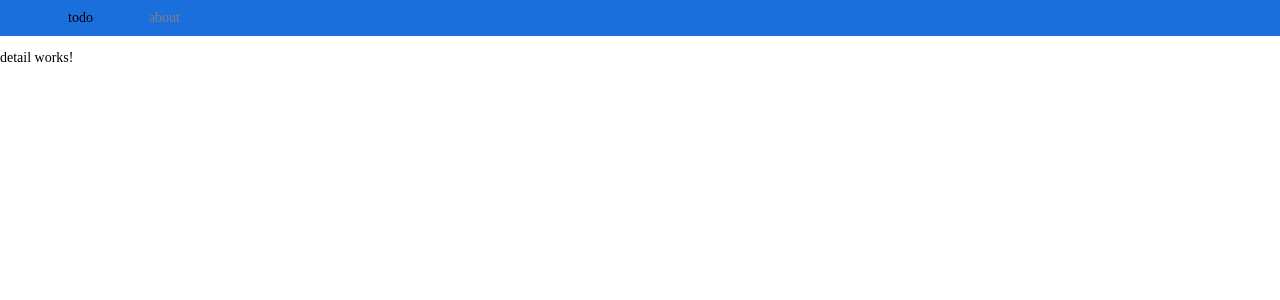
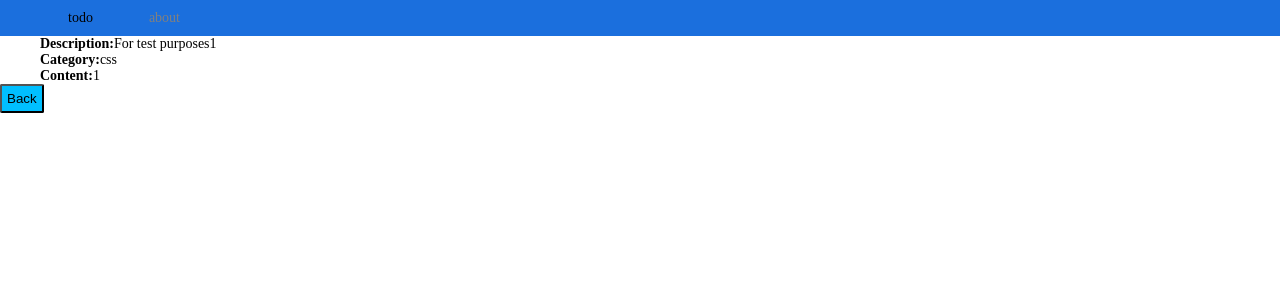
Before and after one commit to LT015/FirstAngular, an Angular app: page /todo in a window 1280 px wide. Both pictures are taken after a click on the element "For test purposes1". Shown: the top 300 px of the page. Built offline with nearby package versions, Linux system fonts and the light colour scheme.

Commit message:
提取button 实现detailComponent

```diff
--- a/src/app/detail/detail.component.html
+++ b/src/app/detail/detail.component.html
@@ -1 +1,15 @@
-<p>detail works!</p>
+<ul>
+    <li>
+        <strong>Description:</strong>
+        <span>{{todo.description}}</span>
+    </li>
+    <li>
+        <strong>Category:</strong>
+        <span>{{todo.category | category}}</span>
+    </li>
+    <li>
+        <strong>Content:</strong>
+        <span>{{todo.content}}</span>
+    </li>
+</ul>
+<app-button [text]="'Back'" (click$)="goBack()"></app-button>
--- a/src/app/detail/detail.component.ts
+++ b/src/app/detail/detail.component.ts
@@ -1,4 +1,7 @@
 import { Component, OnInit } from '@angular/core';
+import {ActivatedRoute} from '@angular/router';
+import {TodoService} from '../providers/todo.service';
+import {Todo} from '../interface';
 
 @Component({
   selector: 'app-detail',
@@ -6,10 +9,16 @@ import { Component, OnInit } from '@angular/core';
   styleUrls: ['./detail.component.scss']
 })
 export class DetailComponent implements OnInit {
+    todo: Todo;
 
-  constructor() { }
+    constructor(private route: ActivatedRoute, private todoService: TodoService) {}
 
   ngOnInit() {
+        const id = +this.route.snapshot.paramMap.get('id');
+        this.todo = this.todoService.getTodo(id);
   }
 
+  goBack() {
+        history.back();
+  }
 }
--- /dev/null
+++ b/src/app/layout/button/button.component.html
@@ -0,0 +1 @@
+<button (click)="click$.next($event)">{{text}}</button>
--- /dev/null
+++ b/src/app/layout/button/button.component.scss
@@ -0,0 +1,7 @@
+button {
+    padding: 5px;
+    border-radius: 2px;
+    background: deepskyblue;
+    cursor: pointer;
+    margin-bottom: 20px;
+}
--- /dev/null
+++ b/src/app/layout/button/button.component.ts
@@ -0,0 +1,20 @@
+import {Component, EventEmitter, Input, OnInit, Output} from '@angular/core';
+
+@Component({
+  selector: 'app-button',
+  templateUrl: './button.component.html',
+  styleUrls: ['./button.component.scss']
+})
+export class ButtonComponent implements OnInit {
+
+    @Input()
+    text: string;
+    @Output()
+    click$: EventEmitter<any> = new EventEmitter();
+
+  constructor() { }
+
+  ngOnInit() {
+  }
+
+}
--- a/src/app/layout/layout.module.ts
+++ b/src/app/layout/layout.module.ts
@@ -2,15 +2,16 @@ import { NgModule } from '@angular/core';
 import { CommonModule } from '@angular/common';
 import { NavComponent } from './nav/nav.component';
 import {RouterModule} from '@angular/router';
+import { ButtonComponent } from './button/button.component';
 
 
 
 @NgModule({
-  declarations: [NavComponent],
+  declarations: [NavComponent, ButtonComponent],
     imports: [
         CommonModule,
         RouterModule
     ],
-  exports: [NavComponent]
+  exports: [NavComponent, ButtonComponent]
 })
 export class LayoutModule { }
--- a/src/app/providers/todo.service.ts
+++ b/src/app/providers/todo.service.ts
@@ -22,4 +22,8 @@ export class TodoService {
         this.data = this.data.filter(item => ids.indexOf(item.id) === -1);
         return this.data;
     }
+
+    getTodo(id: number): Todo {
+        return this.data.find(item => item.id === id);
+    }
 }
--- a/src/app/todo-list/todo-list.component.html
+++ b/src/app/todo-list/todo-list.component.html
@@ -1,4 +1,4 @@
-<button (click)="deleteSelected()">Delete Selected</button>
+<app-button [text]="'Delete Selected'" (click$)="deleteSelected()"></app-button>
 <table>
     <thead>
         <tr>
--- a/src/app/todo-list/todo-list.component.scss
+++ b/src/app/todo-list/todo-list.component.scss
@@ -1,13 +1,5 @@
 :host {
     margin: 20px;
-}
-
-button {
-    padding: 5px;
-    border-radius: 2px;
-    background: deepskyblue;
-    cursor: pointer;
-    margin-bottom: 20px;
 }
 
 table {
--- a/src/app/todo-list/todo-list.component.ts
+++ b/src/app/todo-list/todo-list.component.ts
@@ -20,7 +20,7 @@ export class TodoListComponent implements OnInit {
 
     selectAll = false;
 
-    constructor(private router: Router, private route: ActivatedRoute) { } // 注入服务
+    constructor(private router: Router, private route: ActivatedRoute) { } // 在构造器中注入服务
 
   ngOnInit() {
   }
--- a/src/app/todo/todo.component.html
+++ b/src/app/todo/todo.component.html
@@ -1,6 +1,6 @@
 <div>
     <app-create-todo></app-create-todo>
 
-    <app-todo-list [todos]="todoList" (delete)="delete($event)"></app-todo-list> <!-- 这个todos和delete是todo-list的，todo-list和delete()是todo的 -->
+    <app-todo-list [todos]="todoList" (delete)="delete($event)"></app-todo-list> <!-- 这个todos和delete是todo-list的，todoList和delete()是todo的 -->
 
 </div>
```
Also changed, not shown: 1 other file (tests, documents, lock files or other folders).
